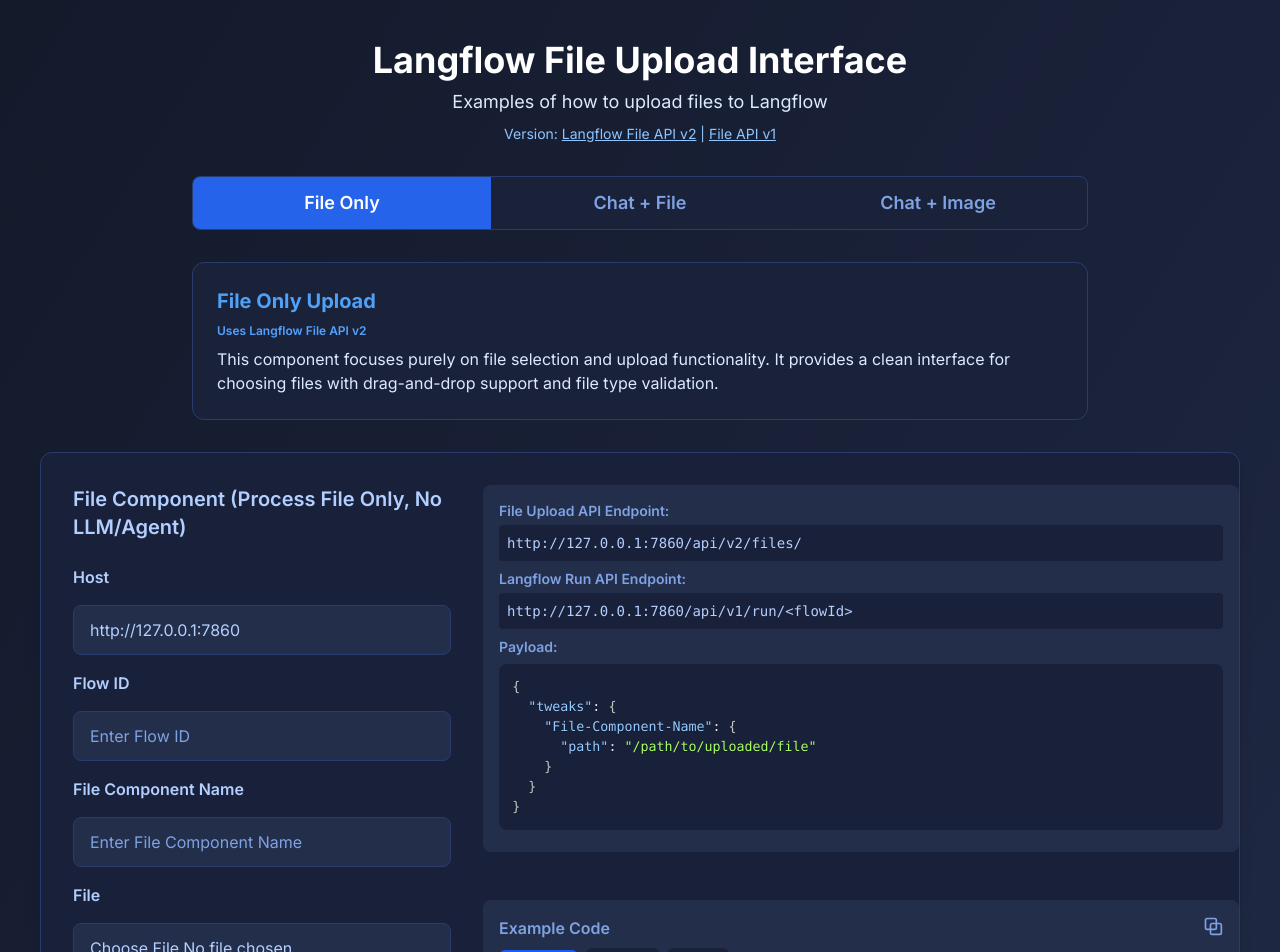
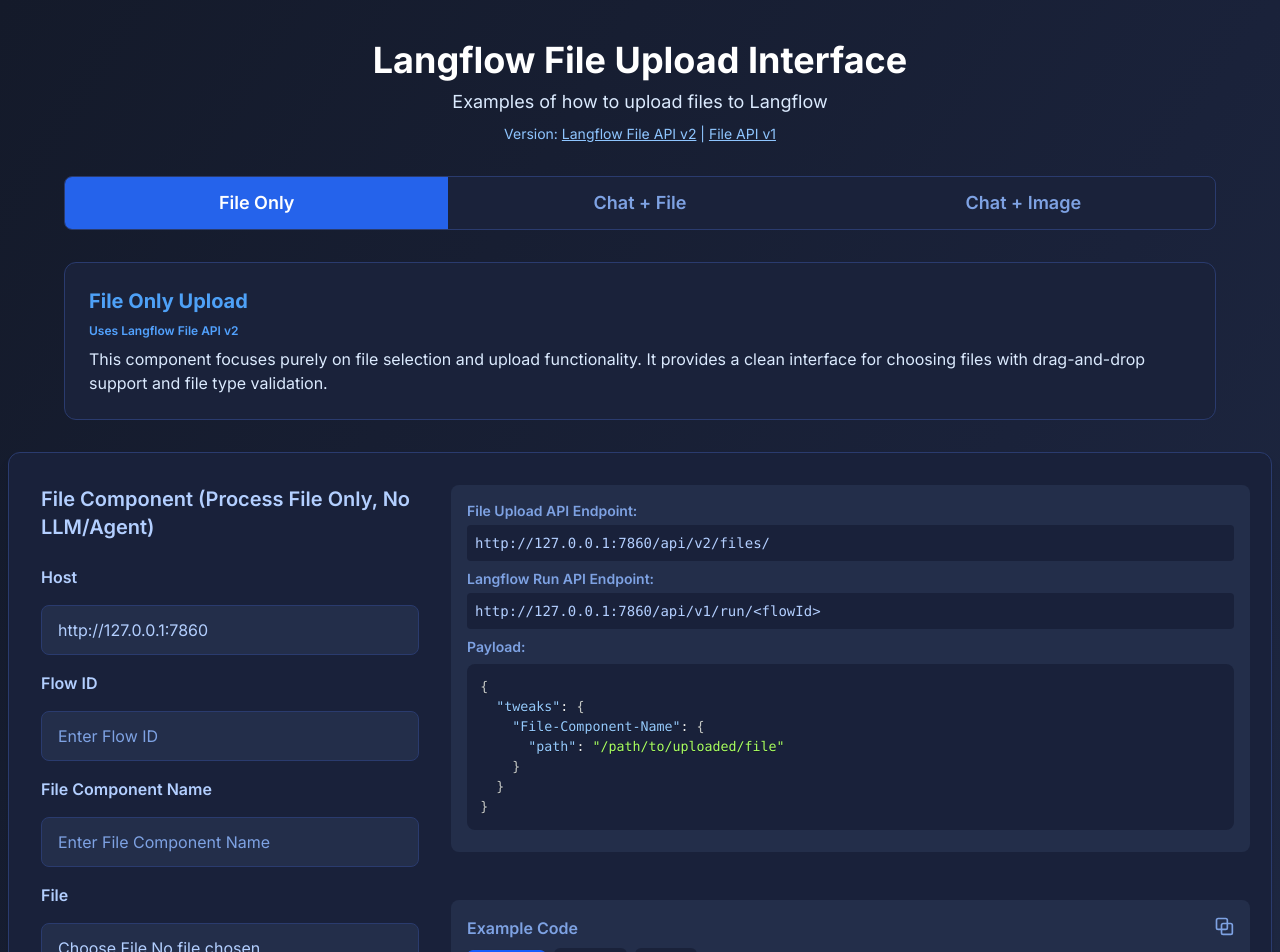
Before and after one commit to SonicDMG/langflow-file-upload-examples, a Next.js app: page / in a window 1280 px wide. Shown: the top 952 px of the page. Built offline with nearby package versions, Linux system fonts and the light colour scheme.

Commit message:
Increased the available width for endpoint, response, and code sections

```diff
--- a/src/app/components/ChatFileCard.js
+++ b/src/app/components/ChatFileCard.js
@@ -250,7 +250,7 @@
 `;
 
   return (
-    <div className="bg-[#19213a] rounded-xl shadow-lg p-4 md:p-8 border border-[#2a3b6e] max-w-[1200px] mx-auto">
+    <div className="bg-[#19213a] rounded-xl shadow-lg p-4 md:p-8 border border-[#2a3b6e] w-full mx-auto">
       <div className="flex flex-col md:flex-row gap-8">
         <div className="w-full md:w-1/3">
           <form className="flex flex-col gap-4" onSubmit={handleSubmit}>
--- a/src/app/components/ChatImageCard.js
+++ b/src/app/components/ChatImageCard.js
@@ -250,7 +250,7 @@
 `;
 
   return (
-    <div className="bg-[#19213a] rounded-xl shadow-lg p-4 md:p-8 border border-[#2a3b6e] max-w-[1200px] mx-auto">
+    <div className="bg-[#19213a] rounded-xl shadow-lg p-4 md:p-8 border border-[#2a3b6e] w-full mx-auto">
       <div className="flex flex-col md:flex-row gap-8">
         <div className="w-full md:w-1/3">
           <form className="flex flex-col gap-4" onSubmit={handleImageSubmit}>
--- a/src/app/components/CodeSection.js
+++ b/src/app/components/CodeSection.js
@@ -57,7 +57,7 @@
           <svg width="20" height="20" fill="none" viewBox="0 0 24 24" stroke="currentColor"><rect x="9" y="9" width="13" height="13" rx="2" strokeWidth="2"/><rect x="3" y="3" width="13" height="13" rx="2" strokeWidth="2"/></svg>
         )}
       </button>
-      <SyntaxHighlighter language={displayLanguage} style={atomDark} customStyle={{ borderRadius: '0.5rem', background: '#19213a', fontSize: '0.95em', padding: '1em', marginTop: '0.5em' }}>
+      <SyntaxHighlighter language={displayLanguage} style={atomDark} customStyle={{ borderRadius: '0.5rem', background: '#19213a', fontSize: '0.95em', padding: '1em', marginTop: '0.5em', width: '100%' }}>
         {displayCode}
       </SyntaxHighlighter>
     </div>
--- a/src/app/components/EndpointSection.js
+++ b/src/app/components/EndpointSection.js
@@ -15,7 +15,7 @@
       {payload && (
         <div>
           <span className="font-semibold text-[#7ea2e3]">Payload:</span>
-          <SyntaxHighlighter language="json" style={atomDark} customStyle={{ borderRadius: '0.5rem', background: '#19213a', fontSize: '0.95em', padding: '1em', marginTop: '0.5em' }}>
+          <SyntaxHighlighter language="json" style={atomDark} customStyle={{ borderRadius: '0.5rem', background: '#19213a', fontSize: '0.95em', padding: '1em', marginTop: '0.5em', width: '100%' }}>
             {payload}
           </SyntaxHighlighter>
         </div>
--- a/src/app/components/FileUploadCard.js
+++ b/src/app/components/FileUploadCard.js
@@ -248,7 +248,7 @@
 `;
 
   return (
-    <div className="bg-[#19213a] rounded-xl shadow-lg p-4 md:p-8 border border-[#2a3b6e] max-w-[1200px] mx-auto">
+    <div className="bg-[#19213a] rounded-xl shadow-lg p-4 md:p-8 border border-[#2a3b6e] w-full mx-auto">
       <div className="flex flex-col md:flex-row gap-8">
         <div className="w-full md:w-1/3">
           <FileUploadFormSection
--- a/src/app/components/ResponseSection.js
+++ b/src/app/components/ResponseSection.js
@@ -7,7 +7,7 @@
   return (
     <div className="mt-6 bg-[#232e4a] rounded-lg p-4">
       <h2 className={`text-lg font-semibold mb-2 ${colorClass}`}>{title}</h2>
-      <SyntaxHighlighter language="json" style={atomDark} customStyle={{ borderRadius: '0.5rem', background: '#19213a', fontSize: '0.95em', padding: '1em', marginTop: '0.5em', maxHeight: '24em', overflow: 'auto' }}>
+      <SyntaxHighlighter language="json" style={atomDark} customStyle={{ borderRadius: '0.5rem', background: '#19213a', fontSize: '0.95em', padding: '1em', marginTop: '0.5em', maxHeight: '24em', overflow: 'auto', width: '100%' }}>
         {JSON.stringify(response, null, 2)}
       </SyntaxHighlighter>
     </div>
--- a/src/app/page.js
+++ b/src/app/page.js
@@ -49,7 +49,7 @@
         <span className="text-blue-300 text-sm">Version: <a href="https://docs.langflow.org/api/upload-user-file" className="underline hover:text-blue-400" target="_blank" rel="noopener noreferrer">Langflow File API v2</a> | <a href="https://docs.langflow.org/api/upload-file-1" className="underline hover:text-blue-400" target="_blank" rel="noopener noreferrer">File API v1</a></span>
       </div>
       {/* Tab Bar */}
-      <div className="flex w-full max-w-4xl mb-8 rounded-lg overflow-hidden bg-[#1a223a] border border-[#2a3b6e]">
+      <div className="flex w-full max-w-6xl mb-8 rounded-lg overflow-hidden bg-[#1a223a] border border-[#2a3b6e]">
         {TAB_INFO.map(tab => (
           <button
             key={tab.key}
@@ -61,14 +61,14 @@
         ))}
       </div>
       {/* Explanation Card */}
-      <div className="w-full max-w-4xl mx-auto bg-[#1a223a] border border-[#2a3b6e] rounded-xl p-6 mb-8">
+      <div className="w-full max-w-6xl mx-auto bg-[#1a223a] border border-[#2a3b6e] rounded-xl p-6 mb-8">
         <h3 className="text-xl font-bold text-[#4ea1f7] mb-2">{currentTab.explanation.heading}</h3>
         <span className="text-xs text-blue-400 font-semibold block mb-2">{currentTab.explanation.apiVersion}</span>
         <p className="text-blue-100 text-base">{currentTab.explanation.text}</p>
       </div>
       {/* Upload Card */}
       <div className="flex flex-col gap-12 w-full">
-        <div className="w-full max-w-[1200px] mx-auto">{currentTab.card}</div>
+        <div className="w-full max-w-[1600px] mx-auto">{currentTab.card}</div>
       </div>
     </div>
   );
```
